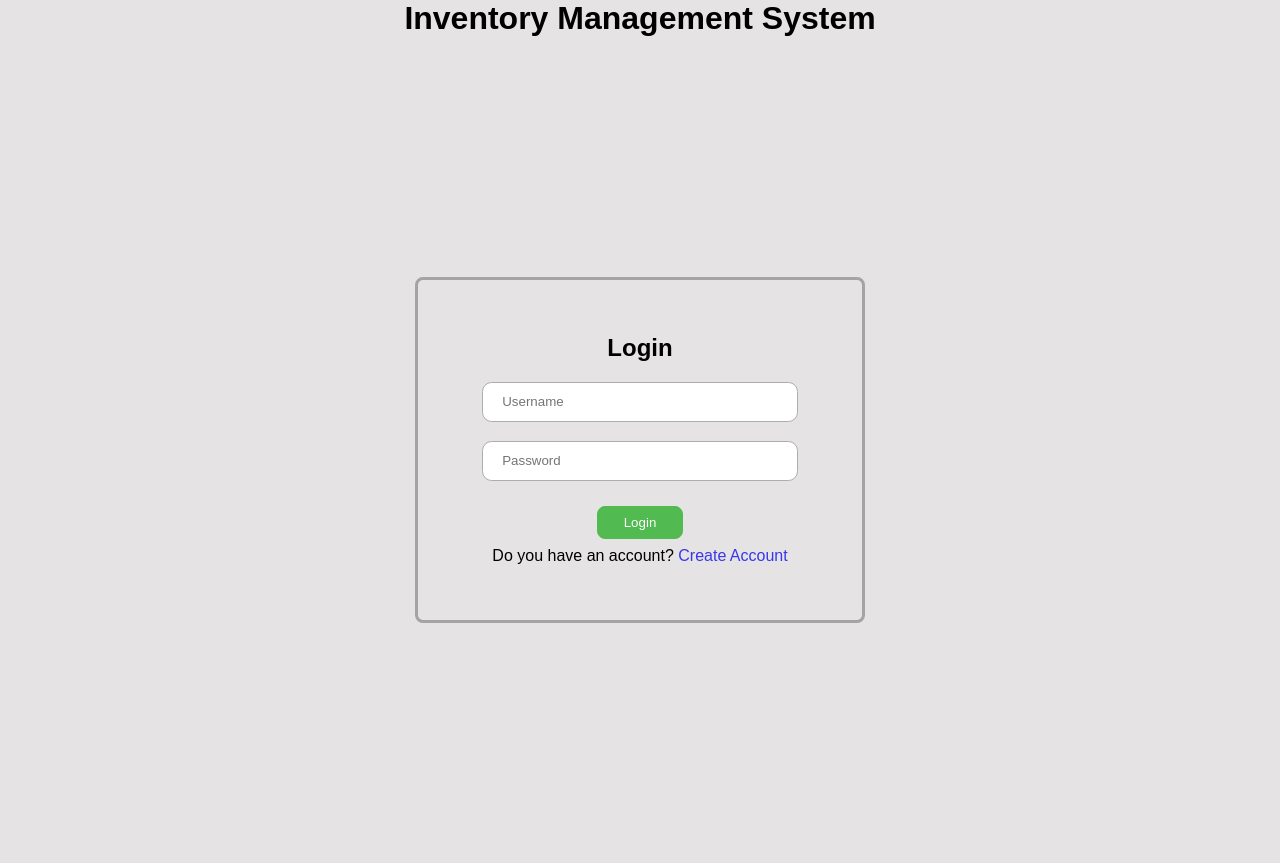
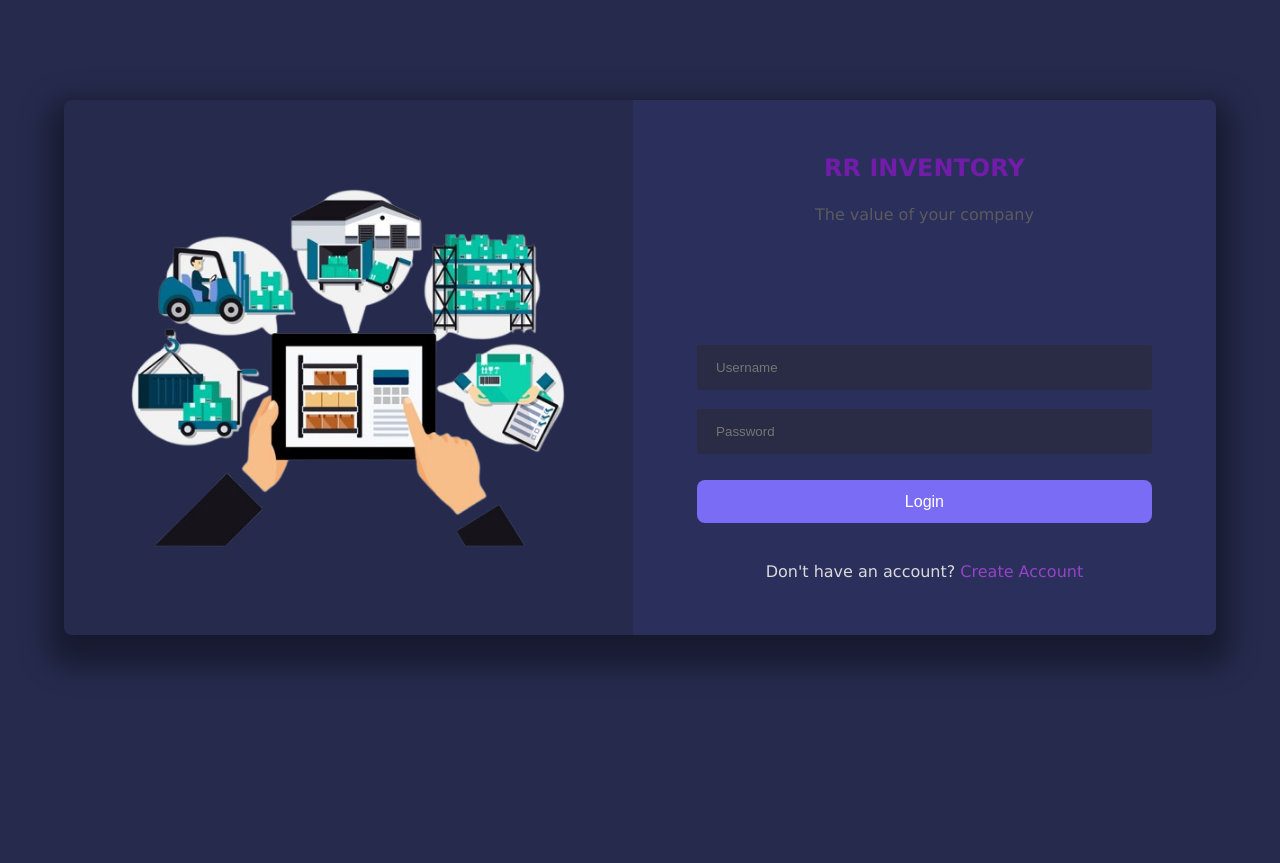
Before and after one commit to rahulrameshm0/Inventory-management-system, a Django app: page / in a window 1280 px wide. After the commit the page ends 671 px from the top, so only its background shows below. Run offline with Django 5.2, Linux system fonts and the light colour scheme.

Commit message:
styling css

```diff
--- a/inventory_system/settings.py
+++ b/inventory_system/settings.py
@@ -30,7 +30,6 @@ DEBUG = True
 CSRF_TRUSTED_ORIGINS = [
     "https://*.up.railway.app",
 ]
-
 
 ALLOWED_HOSTS = ['*']
 
--- a/static/css/login.css
+++ b/static/css/login.css
@@ -5,44 +5,102 @@
 }
 
 body{
-    font-family: sans-serif;
-    background-color:  #e5e3e3;
+    font-family:'Lucida Sans', 'Lucida Sans Regular', 'Lucida Grande', 'Lucida Sans Unicode', Geneva, Verdana, sans-serif;
+    background-color:  #262b4e;
 }
 
 h1{
     text-align: center;
+    color: #721daa;
+    font-size: 1.5rem;
+    text-transform: uppercase;
+    margin-bottom: 1.4rem;
+}
 
+.p{
+    color: #5c5a5e;
+}
+
+form{
+    margin-top: 6.4rem;
+    margin-bottom: 2.4rem;
 }
 
 .login-section{
+    padding: 0 5%;
+}
+
+.img-section{
+    /* background: #1f2340; */
+    display: flex;
+    align-items: center;
+    justify-content: center;
+    flex:1;
+}
+
+.flex-item{
+    display: flex;
+    align-items: center;
+    justify-content: space-between;
+    /* gap: 15rem; */
+    margin:100px auto;
+    /* border: 2px solid rgb(35, 34, 34); */
+    border-radius: 0.5rem;
+    /* padding: 2rem 2.5rem; */
+    box-shadow: 0 1rem 1.8rem 1rem rgba(0,0,0,0.4);
+    /* min-height: 100vh; */
+    width: 100%;
+}
+
+
+.img{
+    background-position: center;
+    background-repeat: no-repeat;
+    height: 450px;
+    width: 450px;
+}
+
+.login-page{
     text-align: center;
-    border: 3px solid rgb(164, 164, 164);
-    width: 450px;
-    margin: 240px auto;
     padding: 3.4rem 4rem;
     border-radius: 0.5rem;
+    border-bottom-left-radius: 0;
+    border-top-left-radius: 0;
 
+    /* background-color: #2B2F5B; */
+    flex: 0.8;
+    background: #2b2f5b;
 }
 
 input{
     width: 100%;
-    height: 2.5rem;
+    height: 2.8rem;
     margin-top: 1.2rem;
     border: 1px solid rgb(174, 173, 173);
-    border-radius: 0.6rem;
+    border-radius: 0.2rem;
     outline: none;
+    background-color: #2a2c46;
+    border: none;
 }
 
 input[type="text"],
 input[type="password"]{
     padding-left: 1.2rem;
+    color: rgb(174, 173, 173);
+}
+
+.create-account{
+    margin-top: 1.5rem;
 }
 
 button{
-    padding: 0.5rem 1.6rem;
+    padding: 0.8rem 1.6rem;
     color: #ffff;
-    background-color: rgb(81, 186, 81);
-    border: 1px solid rgb(81, 186, 81);
+    font-size: 1rem;
+    width: 100%;
+    background-color: #7B6CF6;
+    /* border: 1px solid rgb(81, 186, 81); */
     border-radius: 0.5rem;
     margin-top: 1.6rem;
+    border: none;
 }
--- a/templates/dashboard.html
+++ b/templates/dashboard.html
@@ -10,7 +10,7 @@
     <script nomodule src="https://unpkg.com/ionicons@7.1.0/dist/ionicons/ionicons.js"></script>
 
     <!-- Style -->
-    <link rel="stylesheet" href="{% static 'css/style.css' %}?v=1">
+    <link rel="stylesheet" href="{% static 'css/style.css' %}">
     <title>Inventory Management</title>
 </head>
 <body>
@@ -107,9 +107,9 @@
                                     data-status="{{ product.status }}"
                                     data-type="{{ product.product_types }}"
                                     data-vendor_name="{{ product.vendor_name }}">
-                                    Edit
+                                    <ion-icon class="edit-dlt-btn" name="create-outline"></ion-icon>
                                 </button>
-                                <a class="delete" href="{% url 'home:delete' product.id %}">Delete</a>
+                                <a class="delete" href="{% url 'home:delete' product.id %}"><ion-icon class="edit-dlt-btn" name="trash-outline"></ion-icon></a>
                             </td>
                         </tr>
                         {% empty %}
--- a/templates/login.html
+++ b/templates/login.html
@@ -8,22 +8,31 @@
     <link rel="stylesheet" href="{% static 'css/login.css' %}" type="text/css">
 </head>
 <body>
-    <h1>Inventory Management System</h1>
   <section class="login-section">
-        <h2>Login</h2>
+    <div class="flex-item">
+      <div class="img-section">
+        <img class="img" src="{% static 'images/inventory-1.png' %}" alt="inventory-img">
+      </div>
+
+      <div class="login-page">
+          <h1>RR Inventory</h1>
+          <p class="p">The value of your company</p>
+
           <form action="" method="POST">
             {% csrf_token %}
             <input type="text" name="username" id="username" required placeholder="Username"><br>
             <input type="password" name="password" id="password" required placeholder="Password"><br>
             <button type="submit">Login</button>
           </form>
-          <p style="margin-top: 0.5rem;">Do you have an account? <a style="text-decoration: none; color: rgb(55, 55, 236);" href="{% url 'signup' %}">Create Account</a></p>
+          <p style="margin-top: 0.5rem; color: #dadada;" class="create-account">Don't have an account? <a style="text-decoration: none; color: rgb(149, 67, 199);" href="{% url 'signup' %}">Create Account</a></p>
 
           {% if messages %}
           {% for message in messages %}
           <h3 style="color: rgb(237, 75, 75); margin: 0.5rem;"> {{ message }} </h3>
           {% endfor %}
           {% endif %}
+        </div>
+      </div>
       </section>
     </body>
     </html>
```
Also changed, not shown: static/css/signup.css (deleted, +0 -48 lines), static/css/style.css (+11 -7 lines), static/signup.css (added, +81 -0 lines), templates/signup.html (+13 -2 lines), db.sqlite3, static/images/image.png (added), static/images/img-1.png (added), static/images/inv.png (added), static/images/inventory-1.png (added), static/images/inventory.jpeg (added). Lines whose indentation alone changed are shown as unchanged.
